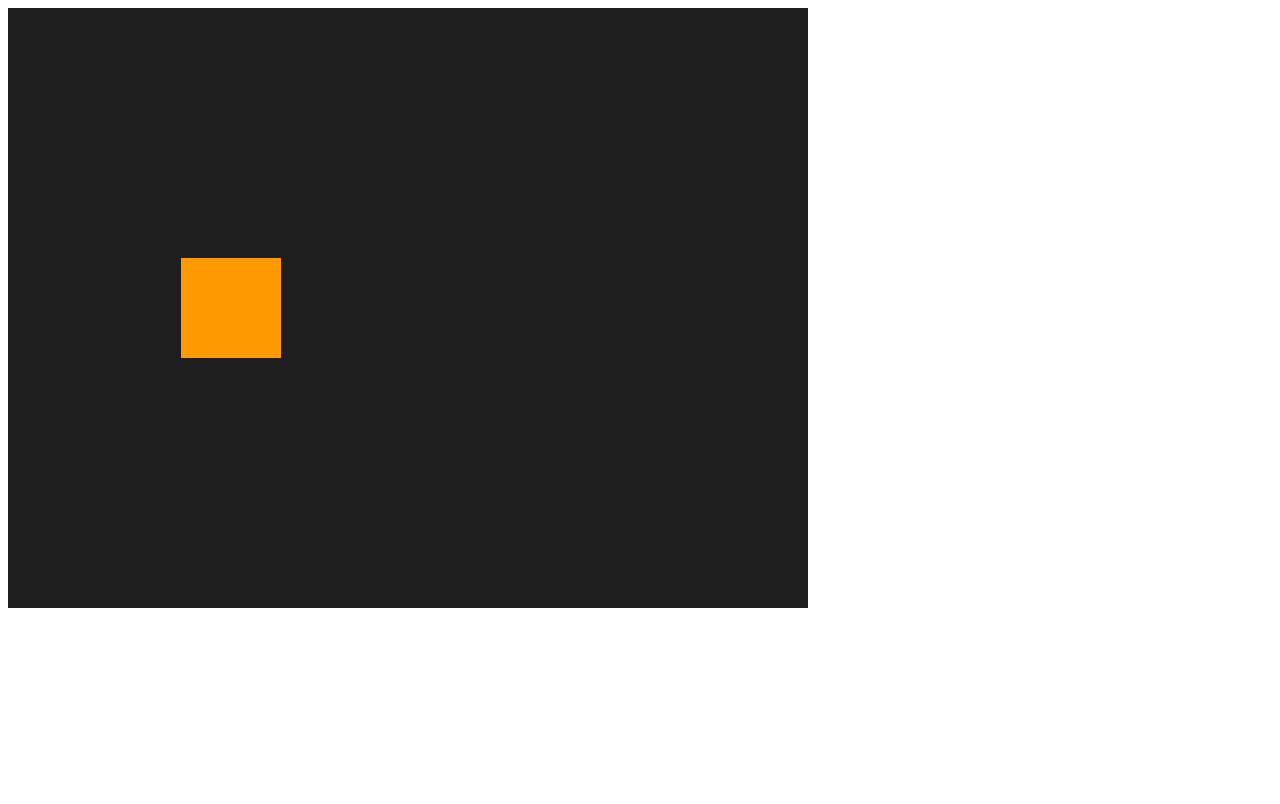
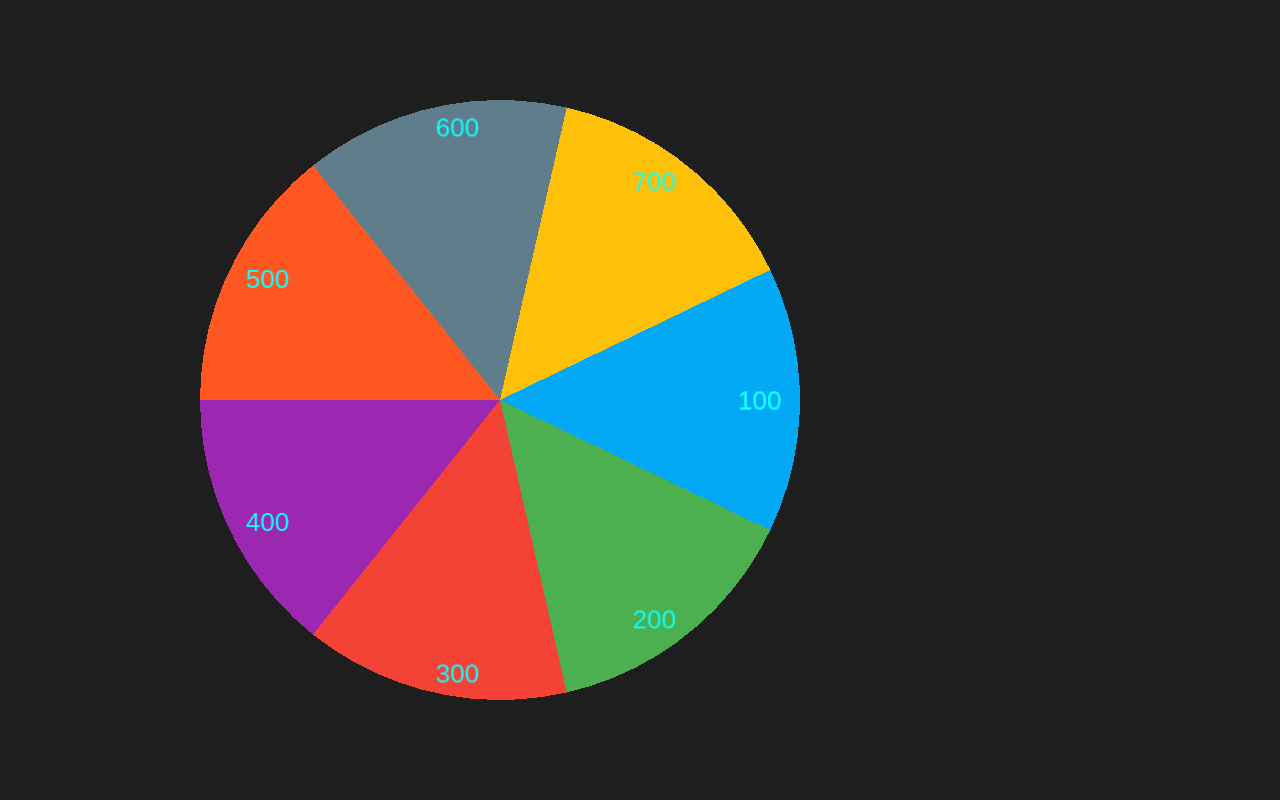
Before and after one commit to YordanDobrev97/Wheel-Game-PixiJS, a website built with Vite: page index.html in a window 1280 px wide. Built offline with nearby package versions, Linux system fonts and the light colour scheme; animation ran at ten frames a second.

Commit message:
draw pixi graphic wheel with prize values

```diff
--- a/index.html
+++ b/index.html
@@ -5,6 +5,7 @@
   <meta charset="UTF-8" />
   <meta name="viewport" content="width=device-width, initial-scale=1.0" />
   <title>Wheel Game - PixiJS</title>
+  <link href="./src/style.css" rel="stylesheet" />
 </head>
 <body>
   <div id="game"></div>
--- /dev/null
+++ b/src/context/PixiContext.ts
@@ -0,0 +1,39 @@
+import * as PIXI from 'pixi.js';
+
+class AppContext {
+  private static instance: AppContext | null = null;
+  public app!: PIXI.Application;
+
+  private constructor() {}
+
+  public static async getInstance(): Promise<AppContext> {
+    if (!AppContext.instance) {
+      const context = new AppContext();
+      await context.init();
+      AppContext.instance = context;
+    }
+    return AppContext.instance;
+  }
+
+  private async init(): Promise<void> {
+    this.app = new PIXI.Application();
+
+    await this.app.init({
+      width: window.innerWidth,
+      height: window.innerHeight,
+      backgroundColor: 0x1e1e1e,
+      resolution: window.devicePixelRatio || 1,
+      autoDensity: true,
+    });
+  }
+
+  public addChild(child: PIXI.Container): void {
+    this.app.stage.addChild(child);
+  }
+
+  public removeChild(child: PIXI.Container): void {
+    this.app.stage.removeChild(child);
+  }
+}
+
+export default AppContext;
--- a/src/main.ts
+++ b/src/main.ts
@@ -1,17 +1,13 @@
-import * as PIXI from 'pixi.js';
-import { Game } from './Game';
+import PixiApp from './context/PixiContext';
+import { Wheel } from './ui/Wheel';
 
 async function init() {
-  const app = new PIXI.Application();
+  const pixiApp = await PixiApp.getInstance();
 
-  await app.init({
-    width: 800,
-    height: 600,
-    backgroundColor: 0x1e1e1e,
-  });
+  document.getElementById('game')?.appendChild(pixiApp.app.canvas);
 
-  document.getElementById('game')?.appendChild(app.canvas);
-  new Game(app);
+  const wheel = new Wheel();
+  pixiApp.addChild(wheel);
 }
 
 init().catch((err) => console.error('Pixi init failed:', err));
--- /dev/null
+++ b/src/style.css
@@ -0,0 +1,7 @@
+
+body, * {
+    margin: 0 !important;
+    padding: 0 !important;
+    box-sizing: border-box !important;
+    overflow: hidden;
+}
--- /dev/null
+++ b/src/ui/Wheel.ts
@@ -0,0 +1,68 @@
+import * as PIXI from 'pixi.js';
+
+export class Wheel extends PIXI.Container {
+    private radius: number = 300;
+    private numberOfSectors: number = 7;
+    private radiansPerSector: number;
+    private sectorGraphic: PIXI.Graphics;
+    private wheel: PIXI.Container;
+    private COLORS = [
+        0xffc107,
+        0x03a9f4,
+        0x4caf50,
+        0xf44336,
+        0x9c27b0,
+        0xff5722,
+        0x607d8b,
+    ];
+    private PRIZES = [100, 200, 300, 400, 500, 600, 700];
+
+    constructor() {
+        super();
+
+        this.radiansPerSector = (Math.PI * 2) / this.numberOfSectors;
+        this.wheel = new PIXI.Container();
+        this.sectorGraphic = new PIXI.Graphics();
+
+        this.drawWheel();
+    }
+
+    private createSectorText(sectionNumber: number): void {
+        var prizeText = new PIXI.Text({
+            style: { fill: 0xfffff }
+        });
+
+        prizeText.anchor.set(0.5);
+        const rotation = sectionNumber * this.radiansPerSector;
+        const textAnchorPercentage = (this.radius - 40 / 2) / this.radius;
+
+        const posX = this.radius * textAnchorPercentage * Math.cos(rotation);
+        const posY = this.radius * textAnchorPercentage * Math.sin(rotation);
+        const offsetX = posX > 0 ? -20 : 20;
+
+        prizeText.position.set(posX + offsetX, posY);
+        prizeText.text = this.PRIZES[sectionNumber % this.PRIZES.length];
+
+        this.sectorGraphic.addChild(prizeText);
+    }
+
+    private drawWheel(): void {
+        for (let sector = 0; sector <= this.numberOfSectors; sector++) {
+            const startingAngle = sector * this.radiansPerSector - this.radiansPerSector / 2;
+            const endingAngle = startingAngle + this.radiansPerSector;
+
+            this.sectorGraphic.fill({ color: this.COLORS[sector % this.COLORS.length], width: 2, alpha: 1 });
+
+            this.sectorGraphic.setFillStyle({ width: 2, color: 0xffffff, alpha: 1 })
+            this.sectorGraphic.moveTo(0, 0);
+            this.sectorGraphic.arc(0, 0, this.radius, startingAngle, endingAngle);
+            this.sectorGraphic.lineTo(0, 0);
+            this.sectorGraphic.position.set(100, 100);
+            this.createSectorText(sector);
+        }
+
+        this.wheel.position.set(400, 300)
+        this.wheel.addChild(this.sectorGraphic);
+        this.addChild(this.wheel);
+    }
+}
```
